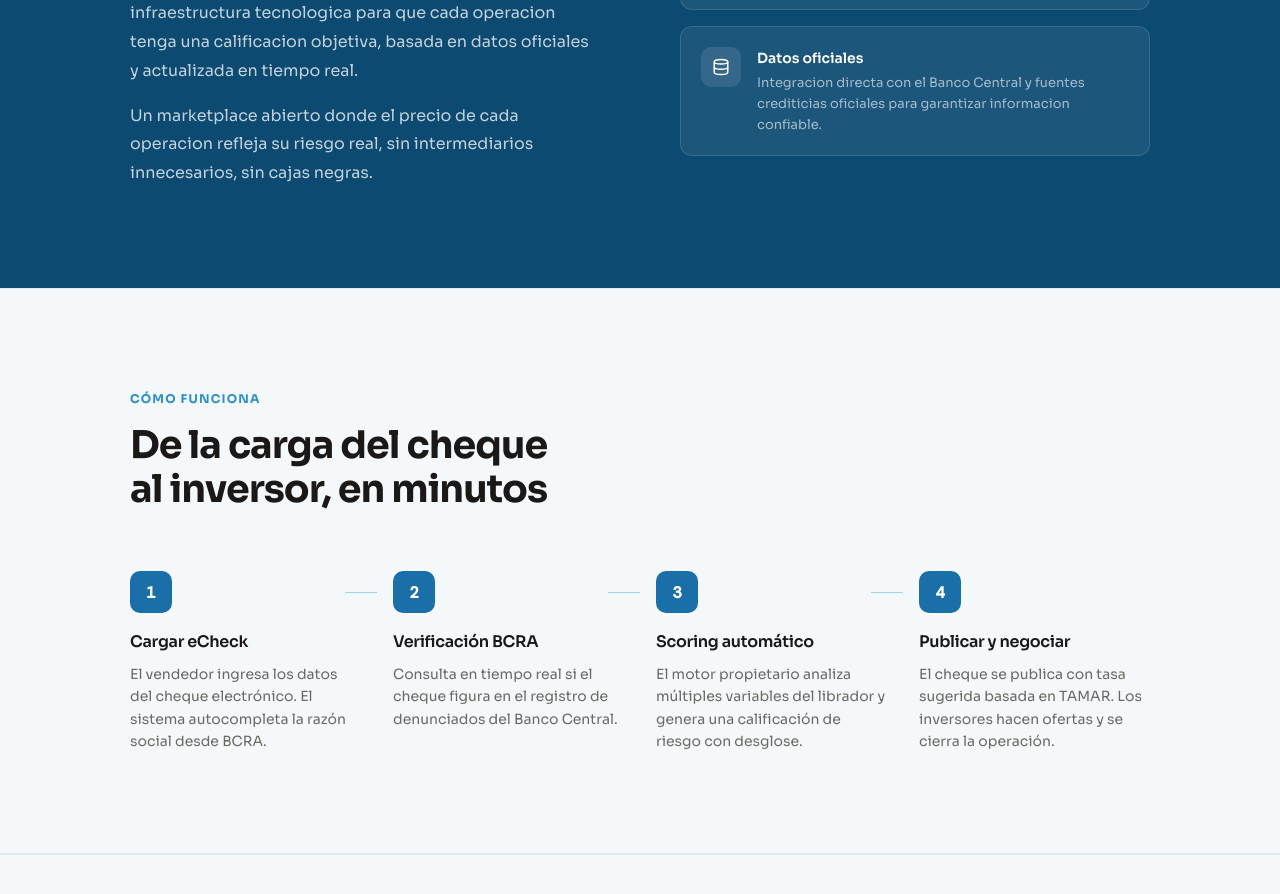
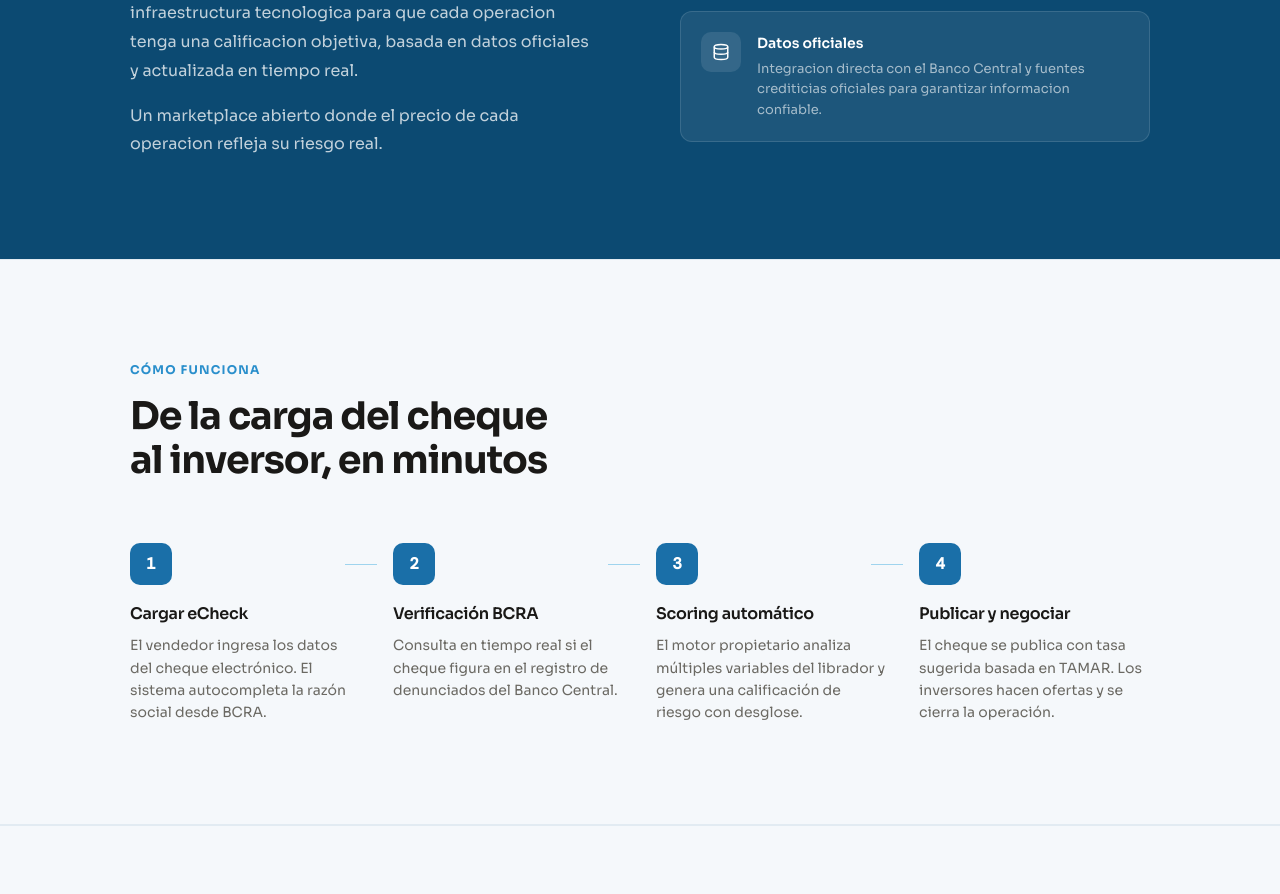
Before and after one commit to Juaniperez91/opencheck, a plain HTML site: page landing.html in a window 1280 px wide. Shown: the part 1515-2409 px from the top of the page. Drawn offline with nearby package versions, Linux system fonts and the light colour scheme.

Commit message:
Remove intermediarios phrase

```diff
--- a/landing.html
+++ b/landing.html
@@ -252,7 +252,7 @@ footer{padding:40px;border-top:1px solid var(--s3)}
       <h2 style="font-size:38px;font-weight:700;letter-spacing:-1px;line-height:1.15;color:white;margin-bottom:20px">Tecnologia al servicio del acceso al financiamiento</h2>
       <p style="font-size:16px;color:rgba(255,255,255,.75);line-height:1.8;margin-bottom:16px">OpenCheck nace de una conviction simple: las PyMEs argentinas merecen acceder al financiamiento a traves de sus propios instrumentos de cobro, con transparencia, agilidad y tasas que reflejen el riesgo real de cada operacion.</p>
       <p style="font-size:16px;color:rgba(255,255,255,.75);line-height:1.8;margin-bottom:16px">El mercado de eCheques es una linea de financiamiento natural para las empresas. OpenCheck construye la infraestructura tecnologica para que cada operacion tenga una calificacion objetiva, basada en datos oficiales y actualizada en tiempo real.</p>
-      <p style="font-size:16px;color:rgba(255,255,255,.75);line-height:1.8">Un marketplace abierto donde el precio de cada operacion refleja su riesgo real, sin intermediarios innecesarios, sin cajas negras.</p>
+      <p style="font-size:16px;color:rgba(255,255,255,.75);line-height:1.8">Un marketplace abierto donde el precio de cada operacion refleja su riesgo real.</p>
     </div>
     <div style="display:flex;flex-direction:column;gap:16px">
       <div style="display:flex;align-items:flex-start;gap:16px;padding:20px;background:rgba(255,255,255,.07);border:1px solid rgba(255,255,255,.12);border-radius:12px">
```
